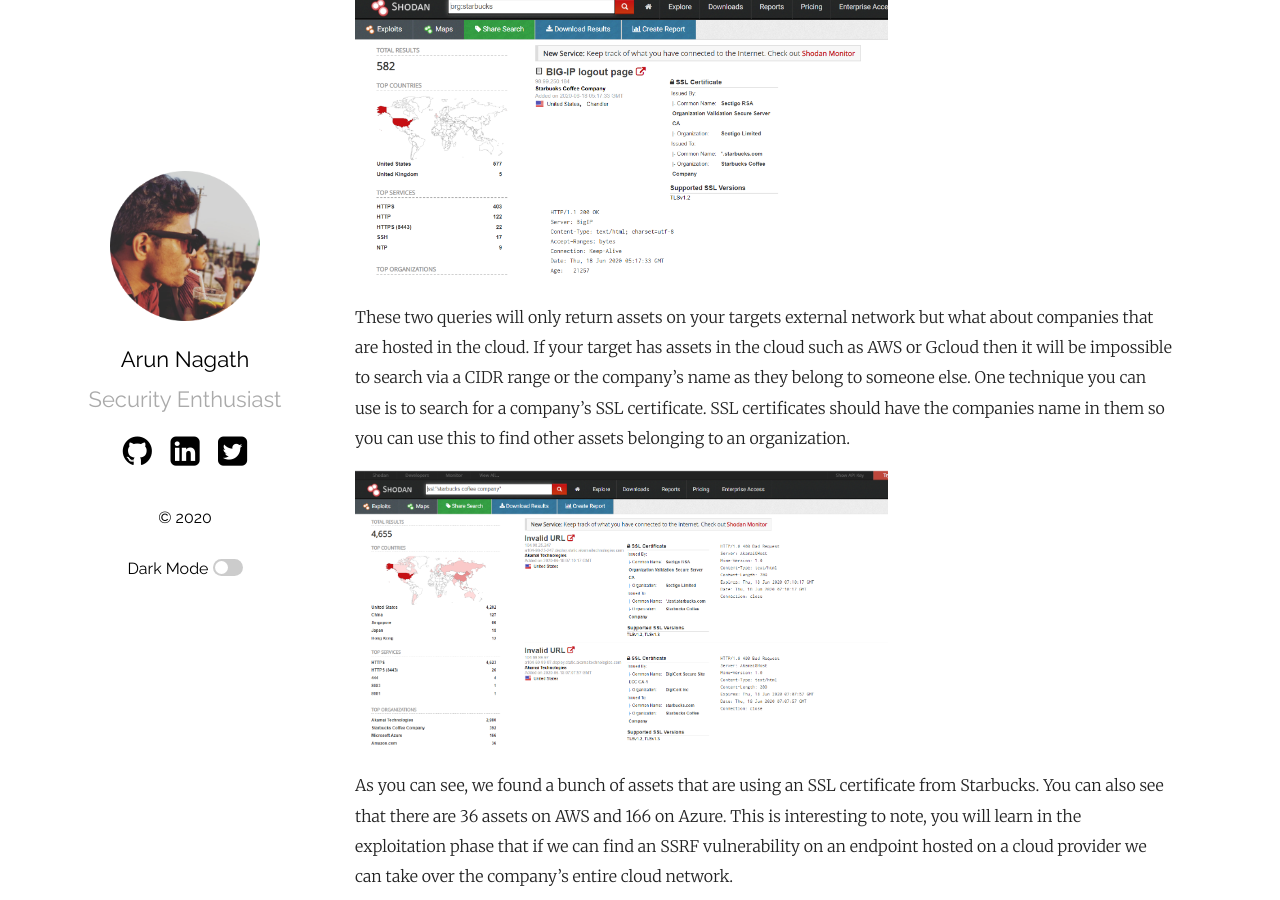
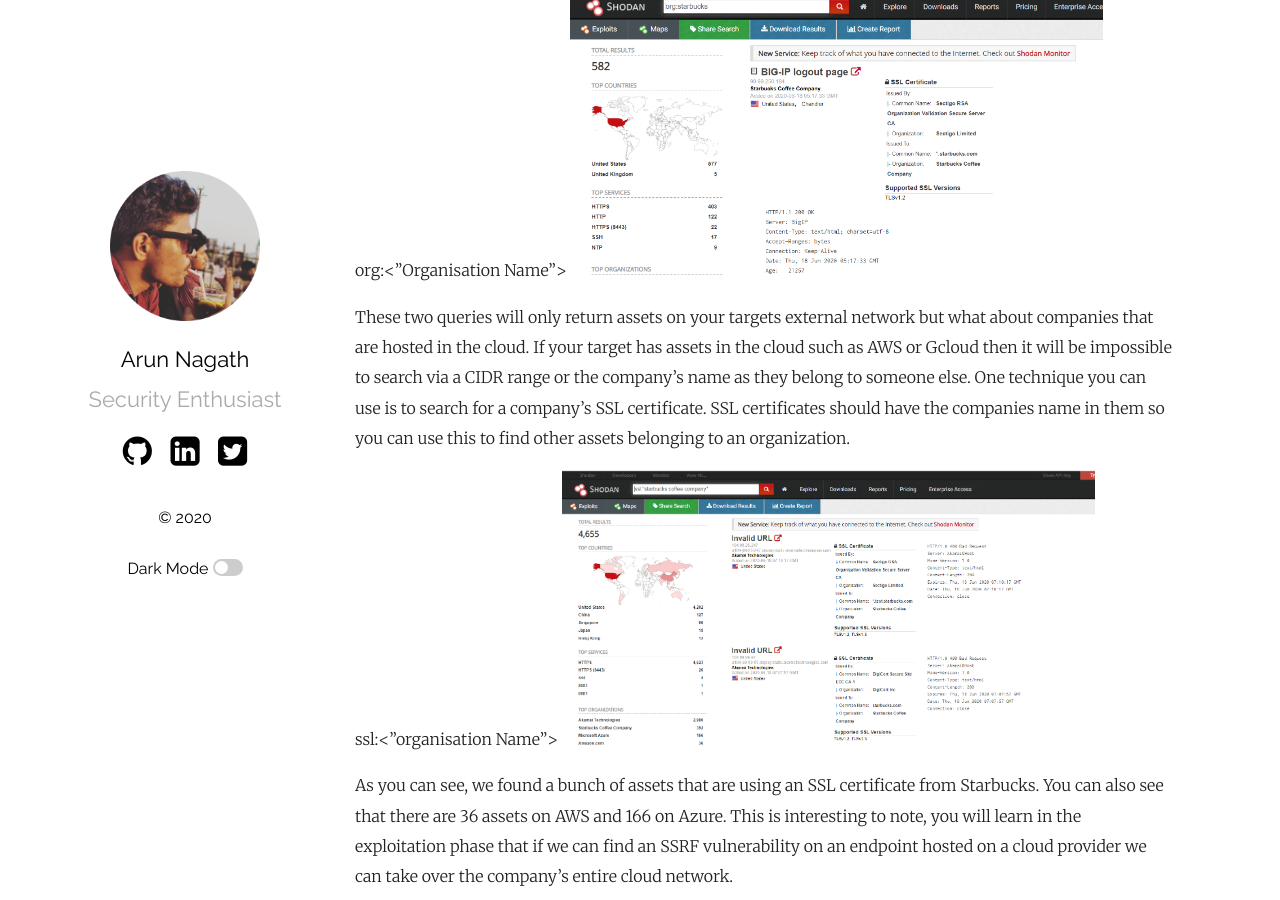
Before and after one commit to samarsault/plainwhite-jekyll, a Jekyll site: the page built from _posts/2020-06-29-My blog.markdown, in a window 1280 px wide and 900 px high, scrolled down 3040 px. Built offline with Jekyll 4.4.1, drawn with Linux system fonts in a browser that asks for light colours.

Commit message:
Update 2020-06-29-My blog.markdown

```diff
--- a/_posts/2020-06-29-My blog.markdown
+++ b/_posts/2020-06-29-My blog.markdown
@@ -44,10 +44,12 @@
 <b>net:<CIDR,CIDR,CIDR></b>
 <img height="65%" width="65%" src= "{{ "/assets/shodan1.png" | relative_url }}" alt="{{ site.plainwhite.name }}">
 
+org:<"Organisation Name">
 <img height="65%" width="65%" src= "{{ "/assets/shodan2.png" | relative_url }}" alt="{{ site.plainwhite.name }}">
 
 These two queries will only return assets on your targets external network but what about companies that are hosted in the cloud. If your target has assets in the cloud such as AWS or Gcloud then it will be impossible to search via a CIDR range or the company’s name as they belong to someone else. One technique you can use is to search for a company's SSL certificate. SSL certificates should have the companies name in them so you can use this to find other assets belonging to an organization.
 
+ssl:<"organisation Name">
 <img height="65%" width="65%" src= "{{ "/assets/shodan3.png" | relative_url }}" alt="{{ site.plainwhite.name }}">
 
 As you can see, we found a bunch of assets that are using an SSL certificate from Starbucks. You can also see that there are 36 assets on AWS and 166 on Azure. This is interesting to note, you will learn in the exploitation phase that if we can find an SSRF vulnerability on an endpoint hosted on a cloud provider we can take over the company's entire cloud network.
```
